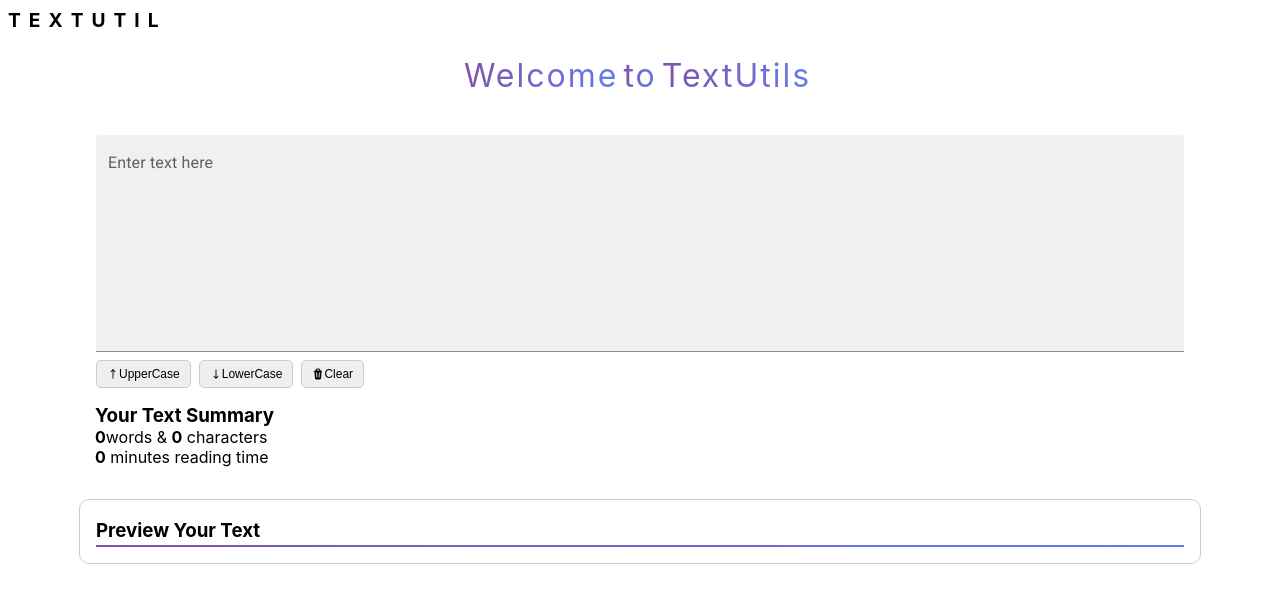
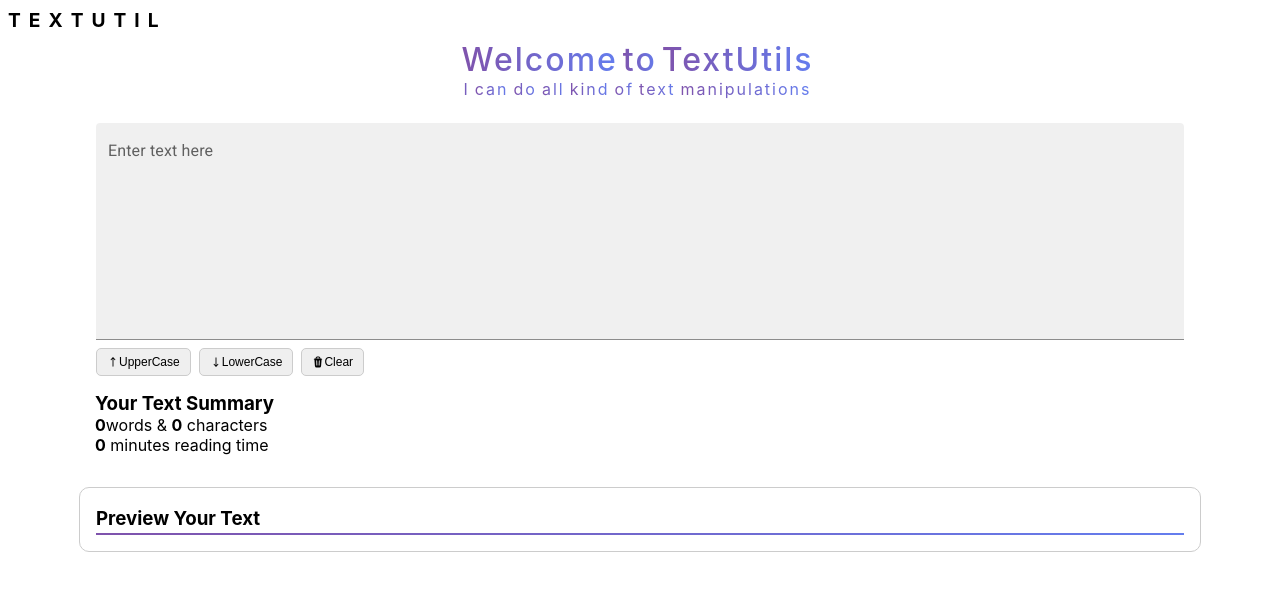
Before and after one commit to partha7978/text-utils, a React (Create React App) app: page / in a window 1280 px wide. Shown: the top 602 px of the page. Built offline with nearby package versions, Linux system fonts and the light colour scheme.

Commit message:
adding secondary heading

```diff
--- a/src/App.js
+++ b/src/App.js
@@ -7,7 +7,7 @@
   return (
     <>
       <NavBar logoName="TEXTUTIL"/>
-      <AnimatedText text="Welcome to TextUtils"/>
+      <AnimatedText text="Welcome to TextUtils" secondaryText="I can do all kind of text manipulations"/>
       <TextArea label="Enter text here" />
     </>
   );
--- a/src/components/AnimatedText/AnimatedText.css
+++ b/src/components/AnimatedText/AnimatedText.css
@@ -1,4 +1,15 @@
 .textContainer {
+    width: auto;
+    height: auto;
+    text-align: center;
+    display: flex;
+    flex-direction: column;
+    justify-content: center;
+    align-items: center;
+    padding:0 1rem;
+}
+
+.textContainer div {
     width: auto;
     height: auto;
     text-align: center;
@@ -6,24 +17,38 @@
     flex-direction: row;
     justify-content: center;
     align-items: center;
-    padding: 1rem;
+    padding: 0 1rem;
 }
-.textContainer span {
+.textContainer div:nth-child(2) {
+    flex-wrap: wrap;
+}
+.textContainer div .primary-heading {
     background-image: linear-gradient(to right, #7F53AC, #647DEE);
     -webkit-background-clip: text;
     -webkit-text-fill-color: transparent;
     font-size: 2rem;
+    font-weight: 500;
+    margin: 0;
+    letter-spacing: 2px;
+    user-select: none;
+}
+.textContainer div .secondary-heading {
+    background-image: linear-gradient(to right, #7F53AC, #647DEE);
+    -webkit-background-clip: text;
+    -webkit-text-fill-color: transparent;
+    font-size: 1rem;
     font-weight: 400;
     margin: 0;
     letter-spacing: 2px;
     user-select: none;
 }
 
+
 @media only screen and (max-width: 700px) {
     .textContainer {
         margin-top: 2rem;
     }
-    .textContainer span {
+    .textContainer div .primary-heading {
         font-size: 1.7rem;
     }
 }
--- a/src/components/AnimatedText/AnimatedText.js
+++ b/src/components/AnimatedText/AnimatedText.js
@@ -2,15 +2,16 @@
 import { motion } from "framer-motion";
 import './AnimatedText.css'
 
-export default function AnimatedText({text}) {
+export default function AnimatedText({text, secondaryText}) {
     //?for framer motion
     const words = text.split(" ");
+    const secondaryTextWords = secondaryText.split(" ");
     // Variants for Container of words.
       const container = {
         hidden: { opacity: 0 },
         visible: (i = 1) => ({
           opacity: 1,
-          transition: { staggerChildren: 0.22, delayChildren: 0.44 * i },
+          transition: { staggerChildren: 0.16, delayChildren: 0.44 * i },
         }),
       };
 
@@ -46,8 +47,10 @@
     initial="hidden"
     animate="visible"
     >
+    <div>
       {words.map((word, index) => (
         <motion.span
+          className="primary-heading"
           variants={child}
           style={{ marginRight: "5px" }}
           key={index}
@@ -55,6 +58,20 @@
           {word}
         </motion.span>
       ))}
+    </div>
+    <div>
+      {secondaryTextWords.map((words, i) => (
+        <motion.span
+          className="secondary-heading"
+          variants={child}
+          style={{ marginRight: "5px" }}
+          key={i}
+        >
+          {words}
+        </motion.span>
+      ))}
+    </div>
+
   </motion.div>
   )
 }
```
Lines whose indentation alone changed are shown as unchanged.
